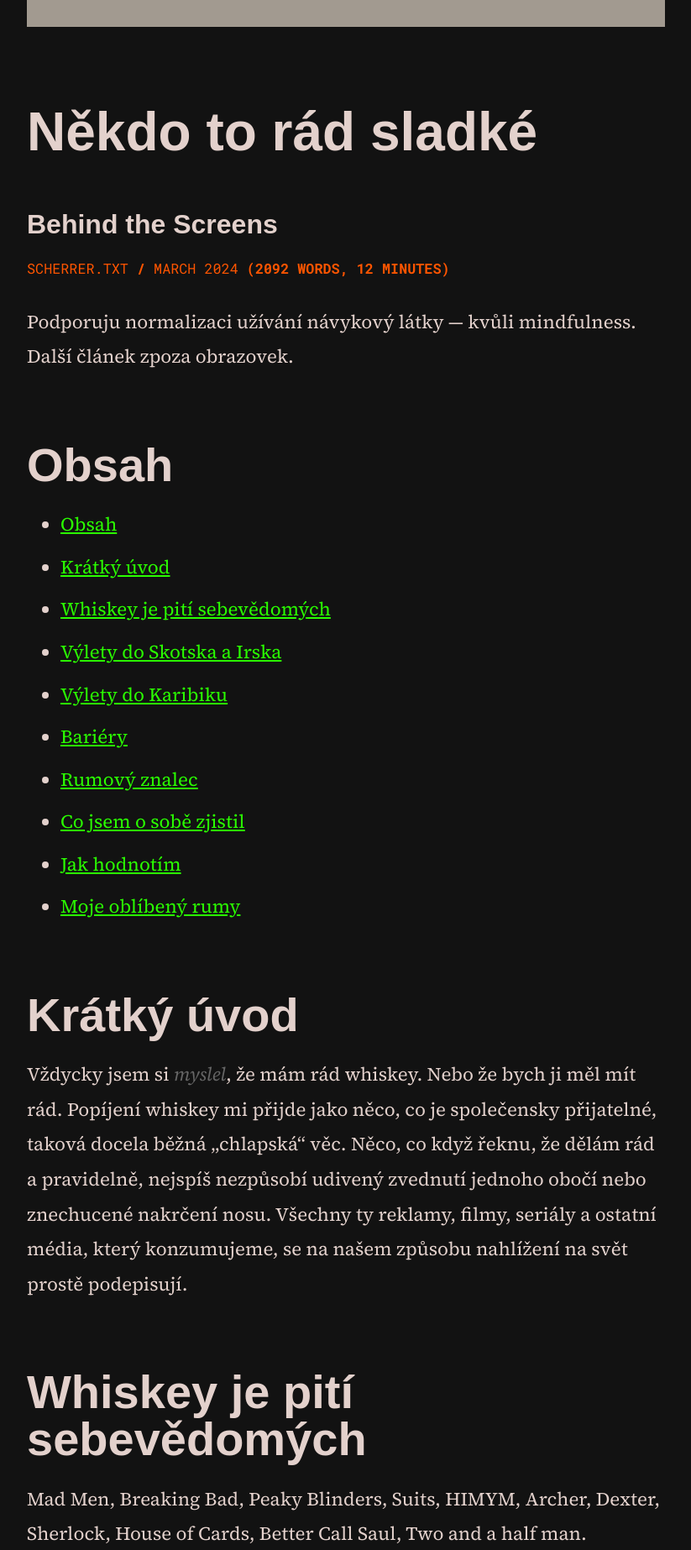
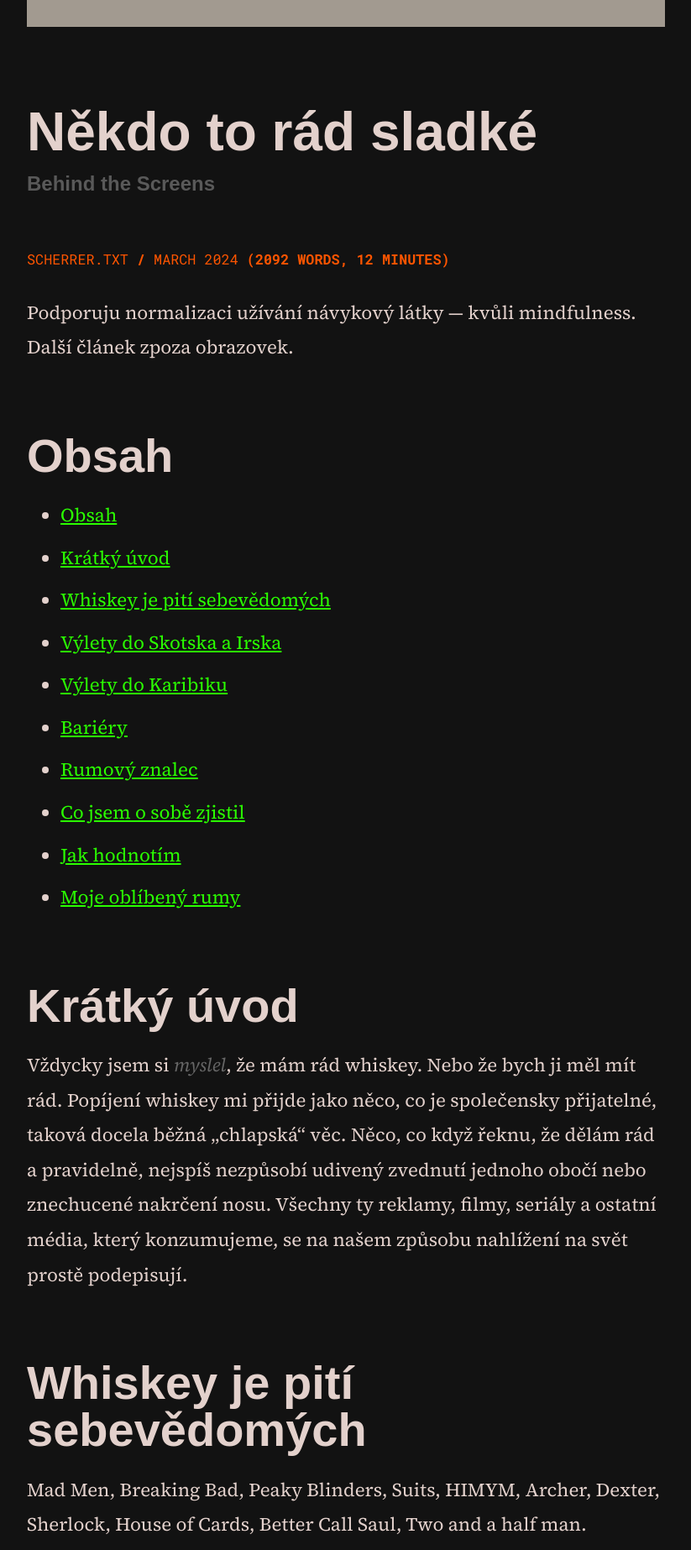
Before and after one commit to scherrer-txt/bts, a Jekyll site: the page built from _posts/2024-03-21-nekdo-to-rad-sladke.md, in a window 1280 px wide. Shown: the part 655-2501 px from the top of the page at 84% size, without its empty margins (228-1051 px from the left). Built offline with Jekyll 4.4.1, drawn with Linux system fonts in a browser that asks for light colours; some web fonts are replaced.

Commit message:
Update moonwalk.scss

```diff
--- a/_sass/moonwalk.scss
+++ b/_sass/moonwalk.scss
@@ -277,12 +277,22 @@ p code, li code {
   font-weight: 400;
   font-style: normal;
 }
+
 .post-title {
   margin-bottom: -1rem;
 }
+
+.post-subtitle {
+  color: var(--code-text);
+  font-size: 1.5rem;
+  margin-top: 2rem;
+  margin-bottom: 3.3rem;
+}
+
 .project-title {
   margin-bottom: 0.8rem;
 }
+
 .credits {
   font-size: 0.5em;
   color: var(--text);
```
